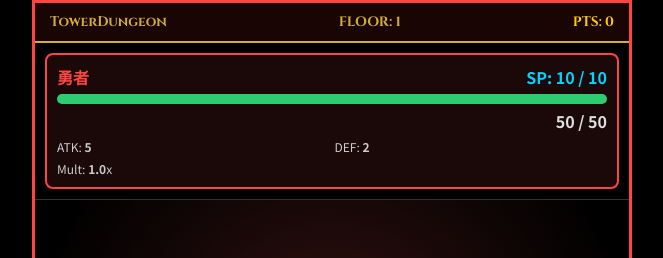
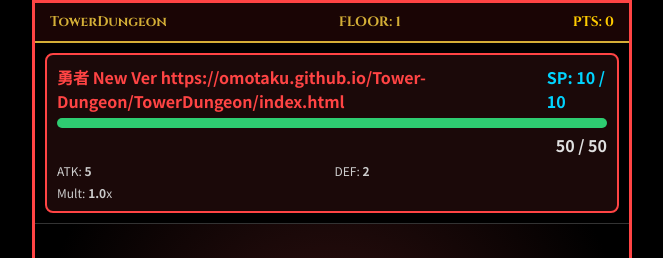
Before and after one commit to omotaku/Tower-Dungeon, a plain HTML site: page index.html in a window 1280 px wide. Shown: the top 258 px of the page, without its empty margins (308-971 px from the left). Drawn offline with Linux system fonts and the light colour scheme.

Commit message:
Update index.html

```diff
--- a/index.html
+++ b/index.html
@@ -50,7 +50,7 @@
     <div class="status-area">
         <div class="hero-card">
             <div style="display:flex; justify-content:space-between">
-                <span style="color:var(--hero-red); font-weight:bold;">勇者</span>
+                <span style="color:var(--hero-red); font-weight:bold;">勇者 New Ver https://omotaku.github.io/Tower-Dungeon/TowerDungeon/index.html</span>
                 <span style="color:var(--sp-cyan); font-weight:bold;">SP: <span id="ui-sp">10</span> / <span id="ui-msp">10</span></span>
             </div>
             <div class="hp-bar-outer"><div id="hp-bar" class="hp-bar-inner"></div></div>
```
